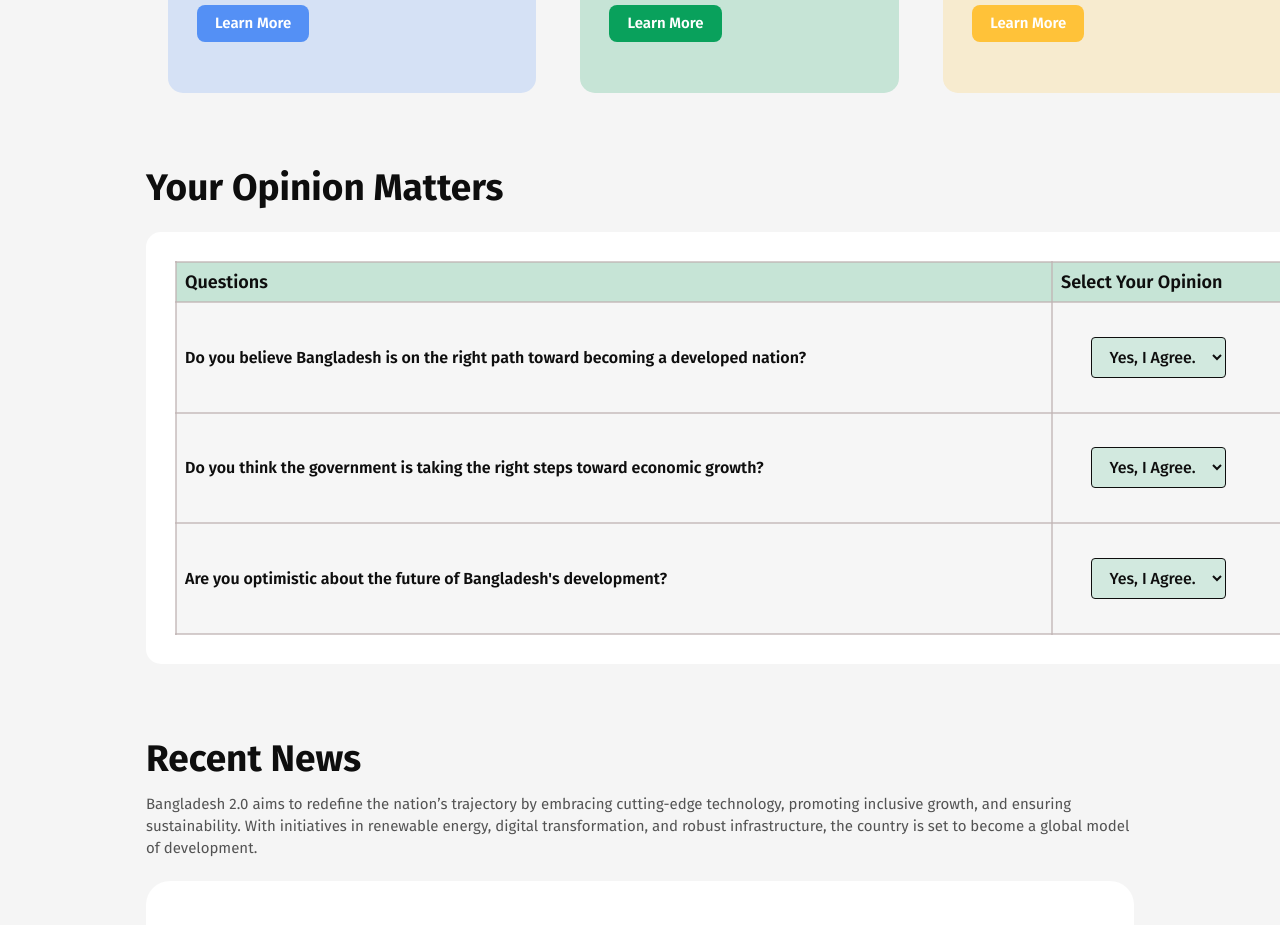
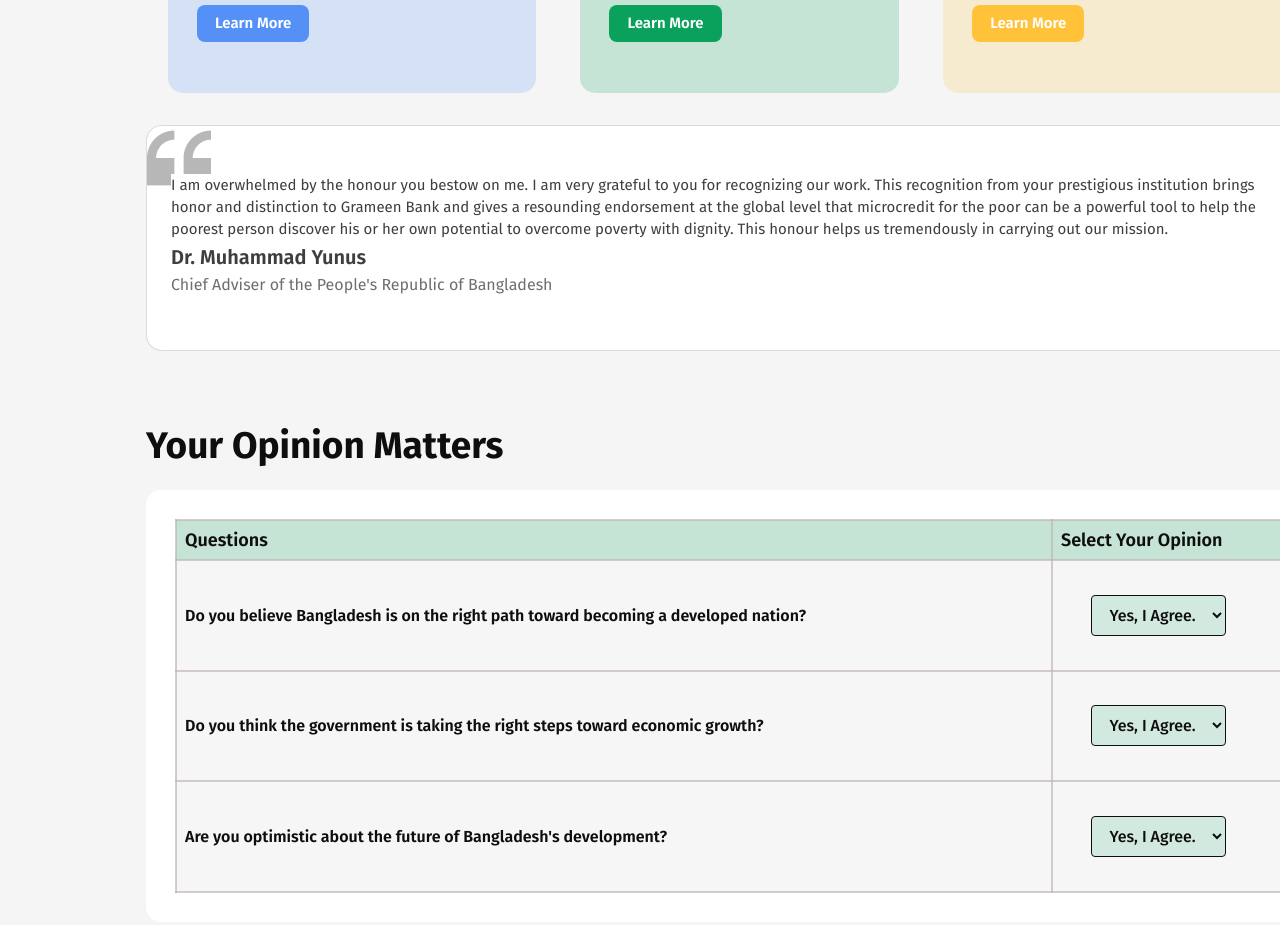
Before and after one commit to gmnayem631/assignment-one-new-bangladesh, a plain HTML site: page index.html in a window 1280 px wide. Shown: the part 1120-2045 px from the top of the page. Drawn offline with Linux system fonts and the light colour scheme.

Commit message:
added the quote section

```diff
--- a/index.html
+++ b/index.html
@@ -73,8 +73,27 @@
             <button class="btn-card btn-modern">Learn More</button>
           </div>
         </div>
+
+        <div class="quote">
+          <p class="quote-description">
+            I am overwhelmed by the honour you bestow on me. I am very grateful
+            to you for recognizing our work. This recognition from your
+            prestigious institution brings honor and distinction to Grameen Bank
+            and gives a resounding endorsement at the global level that
+            microcredit for the poor can be a powerful tool to help the poorest
+            person discover his or her own potential to overcome poverty with
+            dignity. This honour helps us tremendously in carrying out our
+            mission.
+          </p>
+
+          <p class="speaker">Dr. Muhammad Yunus</p>
+          <p class="speaker-title">
+            Chief Adviser of the People's Republic of Bangladesh
+          </p>
+        </div>
       </section>
 
+      <!-- Your Opinion Matters section -->
       <section class="opinion">
         <h2 class="opinion-title">Your Opinion Matters</h2>
 
--- a/styles/style.css
+++ b/styles/style.css
@@ -199,6 +199,39 @@ nav {
   margin: 22px 0px;
   border: none;
   cursor: pointer;
+}
+
+.quote {
+  margin-top: 32px;
+  padding: 48px 24px 48px 24px;
+  box-sizing: border-box;
+  border: 1px solid rgba(14, 14, 14, 0.15);
+  border-radius: 16px;
+  background: rgb(255, 255, 255);
+  background-image: url("../assets/quote-bg.png");
+  background-repeat: no-repeat;
+  background-position-y: top;
+}
+.quote p {
+  background-color: inherit;
+  color: rgba(14, 14, 14, 0.8);
+  font-size: 15px;
+  font-weight: 400;
+  line-height: 22px;
+}
+
+.quote .speaker {
+  color: rgba(14, 14, 14, 0.8);
+  font-size: 20px;
+  font-weight: 600;
+  margin: 6px 0px;
+}
+
+.quote .speaker-title {
+  color: rgba(14, 14, 14, 0.6);
+  font-size: 16px;
+  font-weight: 400;
+  margin: 6px 0px;
 }
 
 /* Your Opinion Matters styles */
```
